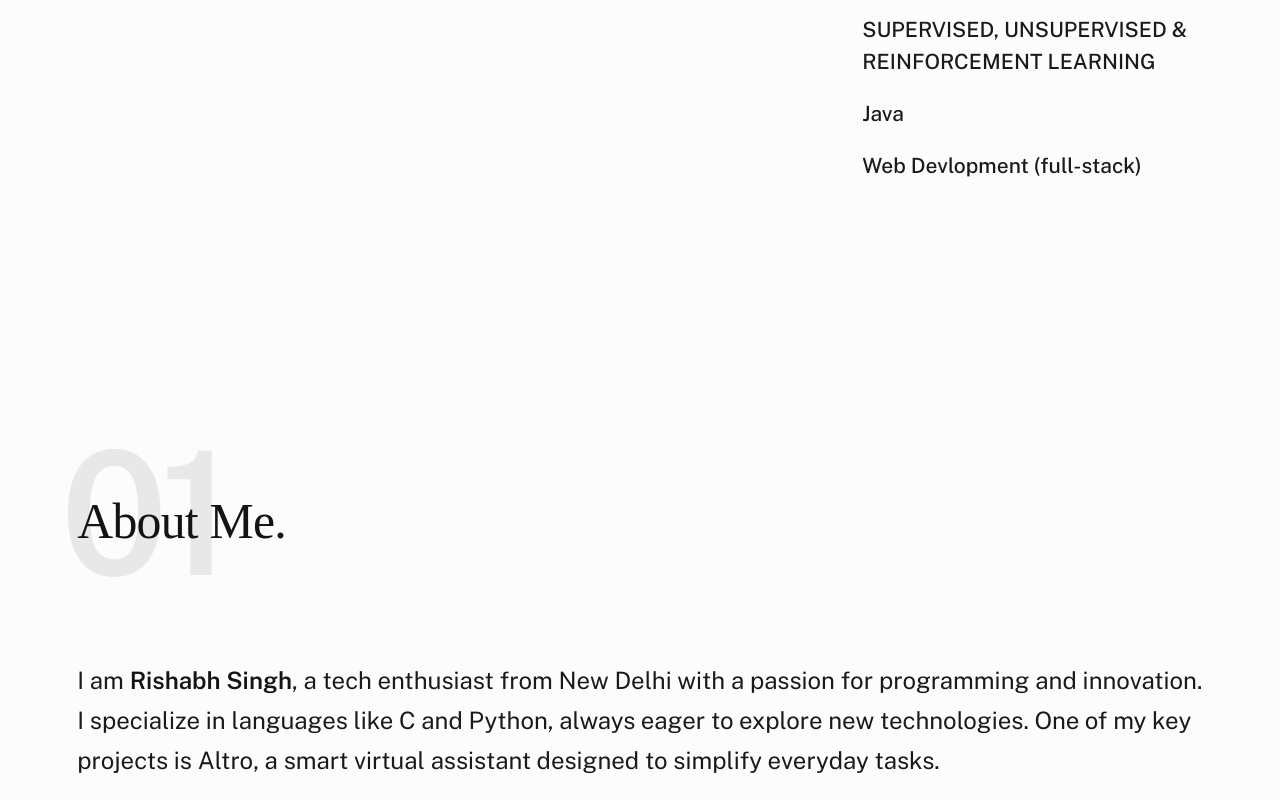
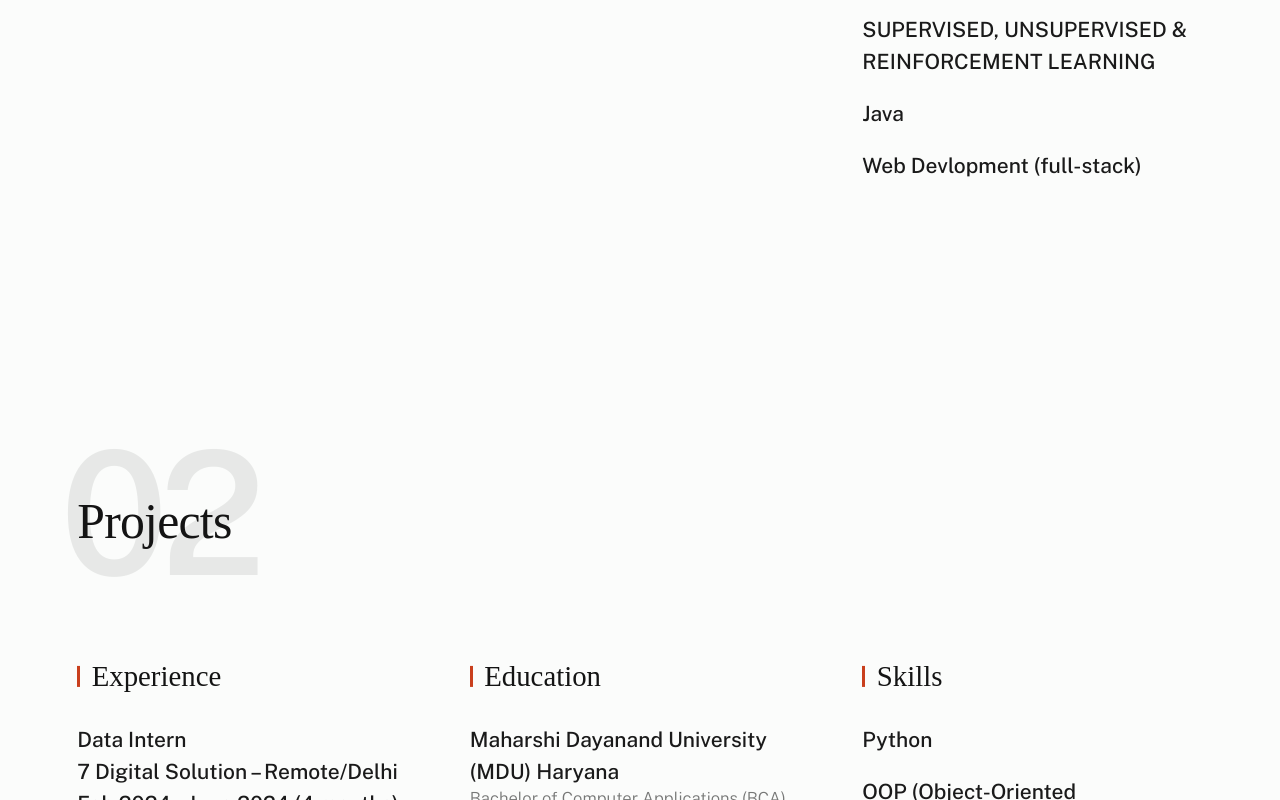
Before and after one commit to DMGXI/Portfolio, a plain HTML site: page index.html in a window 1280 px wide. Shown: the part 2000-2800 px from the top of the page. Drawn offline with nearby package versions, Linux system fonts and the light colour scheme; a web font is replaced by a local one.

Commit message:
Update index.html

```diff
--- a/index.html
+++ b/index.html
@@ -248,17 +248,10 @@
             <div class="row s-about__content">
                 <div class="column xl-12">
 
-                    <div class="section-header" data-num="01">
-                        <h2 class="text-display-title">About Me.</h2>
+                    <div class="section-header" data-num="02">
+                        <h2 class="text-display-title">Projects</h2>
                     </div>
 
-                    <p class="attention-getter">
-                        I am <b>Rishabh Singh</b>, a tech enthusiast from New Delhi with a passion for programming and innovation. I specialize in languages like C and Python, always eager to explore new technologies. One of my key projects is Altro, a smart virtual assistant designed to simplify everyday tasks.
-                    </p>
-
-                    <p class="attention-getter">
-                        Beyond coding, I enjoy learning languages and am currently exploring Japanese. I’m also passionate about fitness and personal growth, sharing my journey to inspire others.
-                    </p>
 
                     <div class="grid-list-items s-about__blocks">
 
```
